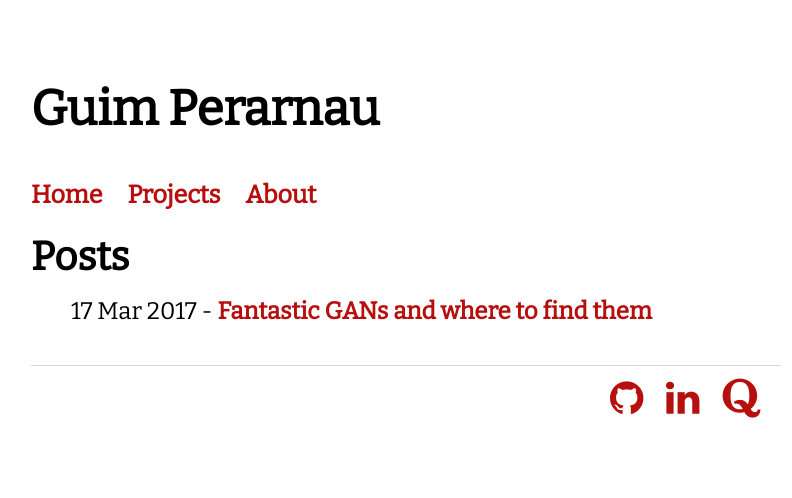
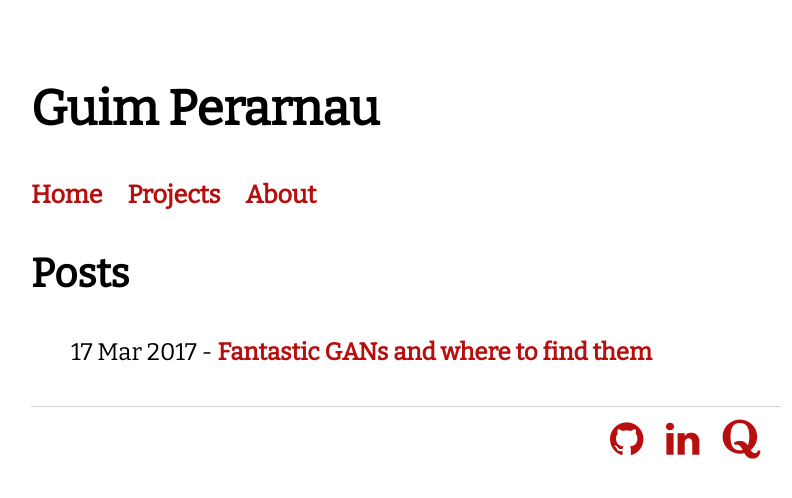
Before and after one commit to Guim3/guim3.github.io, a Jekyll site: the page built from blog/index.html, in a window 1280 px wide. Shown: the top 498 px of the page, without its empty margins (234-1026 px from the left). Built offline with Jekyll 4.4.1, drawn with Linux system fonts in a browser that asks for light colours.

Commit message:
Remove missclassied heading

```diff
--- a/blog/index.html
+++ b/blog/index.html
@@ -2,7 +2,7 @@
 layout: default
 title: Posts
 ---
-	<h1 class="post_title">{{ page.title }}</h1>
+	<h1>{{ page.title }}</h1>
 	<ul class="posts">
 
 	  {% for post in site.posts %}
```
